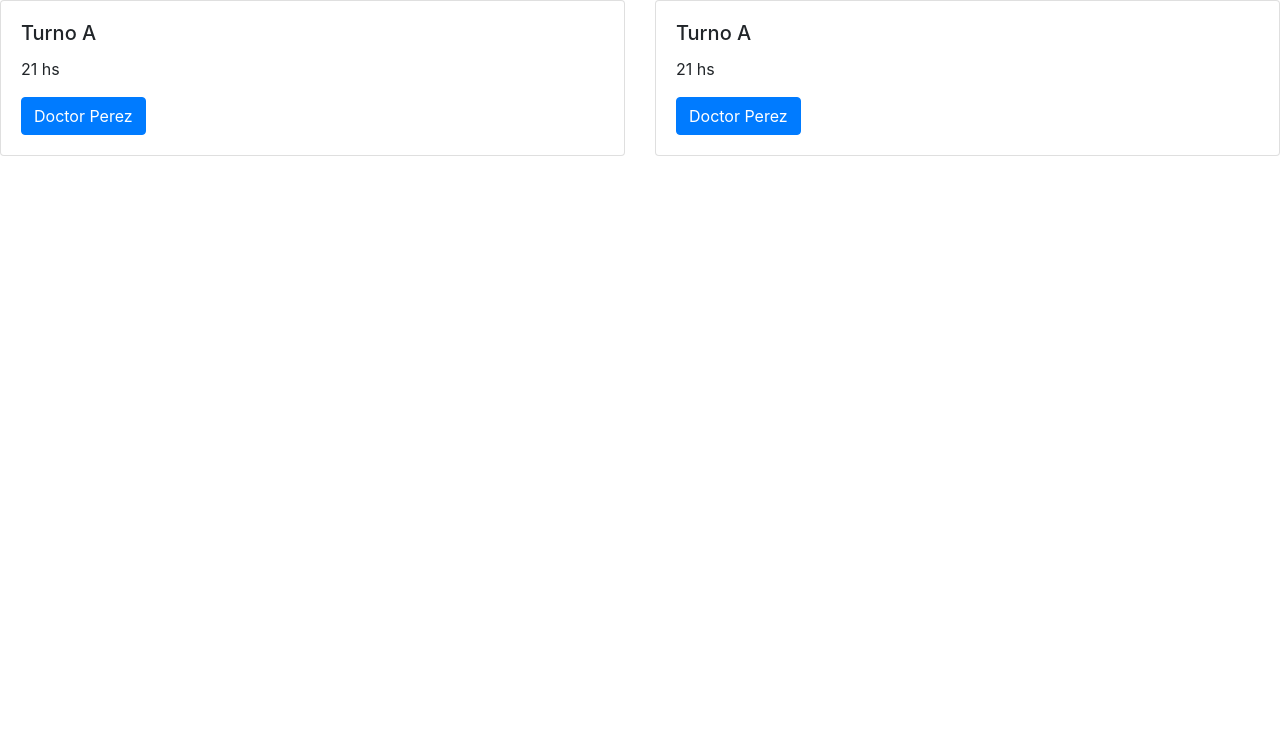
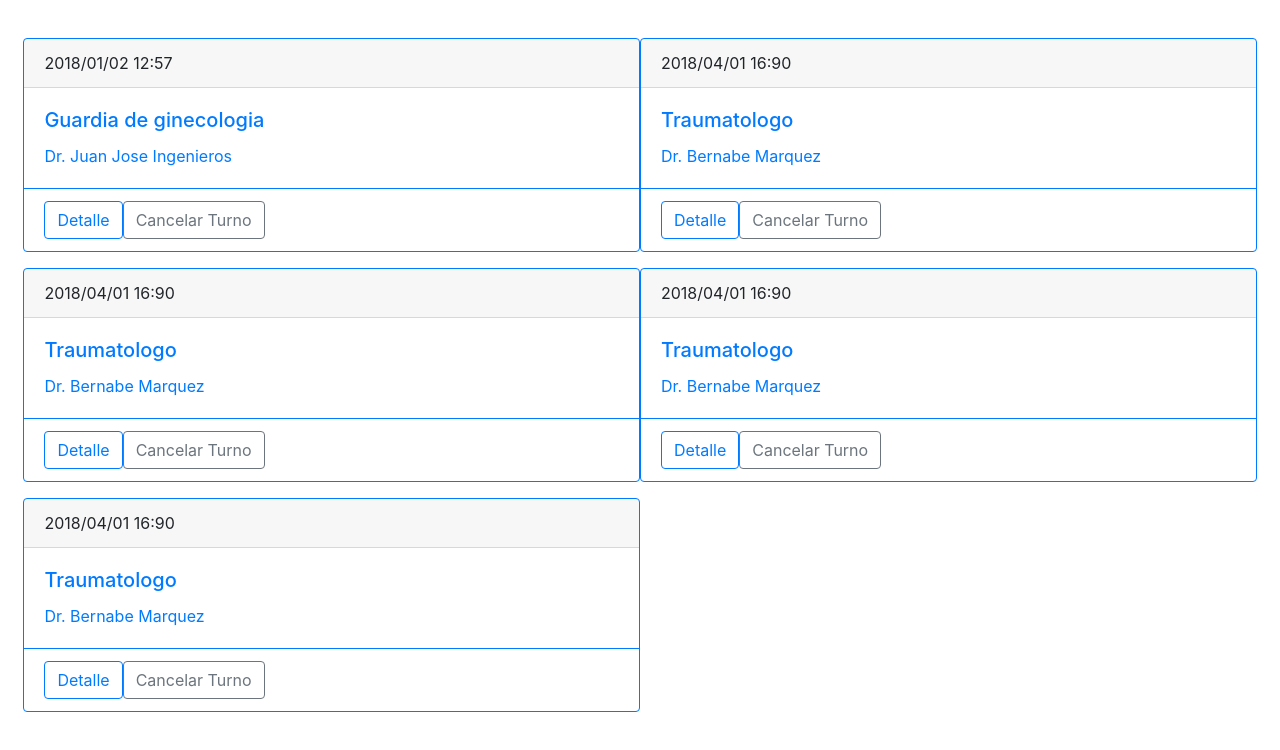
Before and after one commit to GabrielEspina/myfirstapp, an Angular app: page / in a window 1280 px wide. Shown: the top 750 px of the page. Built offline with nearby package versions, Linux system fonts and the light colour scheme.

Commit message:
Prueba final

```diff
--- a/src/app/app.component.html
+++ b/src/app/app.component.html
@@ -1,24 +1,20 @@
 <link rel="stylesheet" href="https://stackpath.bootstrapcdn.com/bootstrap/4.3.1/css/bootstrap.min.css" integrity="sha384-ggOyR0iXCbMQv3Xipma34MD+dH/1fQ784/j6cY/iJTQUOhcWr7x9JvoRxT2MZw1T" crossorigin="anonymous">
 
-<div class="row">
-  <div class="col-sm-6">
-    <div class="card">
-      <div class="card-body">
-        <h5 class="card-title">{{calendar.turno}}</h5>
-        <p class="card-text">{{calendar.horario}}</p>
-        <a href="#" class="btn btn-primary">{{calendar.descripcion}}</a>
-      </div>
-    </div>
-  </div>
-  <div class="col-sm-6">
-    <div class="card">
-      <div class="card-body">
-        <h5 class="card-title">{{calendar.turno}}</h5>
-        <p class="card-text">{{calendar.horario}}</p>
-        <a href="#" class="btn btn-primary">{{calendar.descripcion}}</a>
-      </div>
-    </div>
-  </div>
+<div class="row" style="padding: 3%">
+
+
+      <div class="card border-primary mb-3" style="width: 50%;" *ngFor="let turno of turnos" >
+          <div class="card-header">{{turno.appointment_date}}</div>
+          <div class="card-body text-primary">
+            <h5 class="card-title">{{turno.speciality_name}}</h5>
+            <p class="card-text">Dr. {{turno.hcp_first_name +" " +turno.hcp_last_name}}</p>
+          </div>
+          <div class="card-footer bg-transparent border-primary">
+
+              <button type="button" class="btn btn-outline-primary">Detalle</button>
+              <button type="button" class="btn btn-outline-secondary">Cancelar Turno</button>
+          </div>
+        </div>
 
 
 
--- a/src/app/app.component.ts
+++ b/src/app/app.component.ts
@@ -41,11 +41,52 @@ export class AppComponent {
             "appointment_date": "2018/04/01 16:90",
             "appointment_status_id": 1,
             "appointment_status_name": "Pending"
+        },
+        {
+            "id": 8820,
+            "clinic_id": 123,
+            "clinic_name": "Clinica de la trinidad",
+            "speciality_id": 124,
+            "speciality_name": "Traumatologo",
+            "hcp_id": 9988,
+            "hcp_first_name": "Bernabe",
+            "hcp_last_name": "Marquez",
+            "appointment_date": "2018/04/01 16:90",
+            "appointment_status_id": 1,
+            "appointment_status_name": "Pending"
+        },
+        {
+            "id": 8820,
+            "clinic_id": 123,
+            "clinic_name": "Clinica de la trinidad",
+            "speciality_id": 124,
+            "speciality_name": "Traumatologo",
+            "hcp_id": 9988,
+            "hcp_first_name": "Bernabe",
+            "hcp_last_name": "Marquez",
+            "appointment_date": "2018/04/01 16:90",
+            "appointment_status_id": 1,
+            "appointment_status_name": "Pending"
+        },
+        {
+            "id": 8820,
+            "clinic_id": 123,
+            "clinic_name": "Clinica de la trinidad",
+            "speciality_id": 124,
+            "speciality_name": "Traumatologo",
+            "hcp_id": 9988,
+            "hcp_first_name": "Bernabe",
+            "hcp_last_name": "Marquez",
+            "appointment_date": "2018/04/01 16:90",
+            "appointment_status_id": 1,
+            "appointment_status_name": "Pending"
         }
     ]
   }
 
+  turnos = this.response.appointments;
+
   show(){
-    console.log(Response);
+    console.log(this.response);
   }
 }
```
